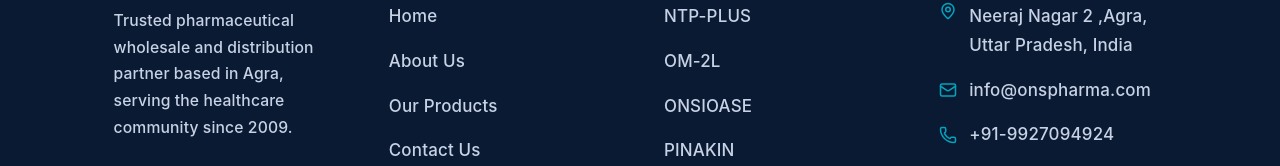
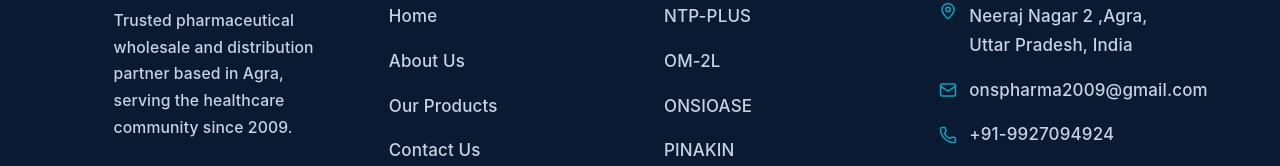
Before and after one commit to MidMinRex/onspharma-website, a React (Vite) app: page / in a window 1280 px wide. Shown: the part 3845-4011 px from the top of the page. Built offline with nearby package versions, Linux system fonts and the light colour scheme.

Commit message:
Final production build + SEO setup

```diff
--- a/src/app/components/Hero.tsx
+++ b/src/app/components/Hero.tsx
@@ -4,7 +4,7 @@
 import { COMPANY_INFO } from '../constants';
 import { ImageWithFallback } from '../components/figma/ImageWithFallback';
 
-export const Hero: React.FC<{ onCtaClick: (page: string) => void }> = ({ onCtaClick }) => {
+export const Hero: React.FC = () => {
   return (
     <div className="relative min-h-screen flex items-center pt-20 overflow-hidden bg-[#F6F3EC]">
       {/* Background patterns */}
--- a/src/app/components/LayoutUtils.tsx
+++ b/src/app/components/LayoutUtils.tsx
@@ -31,6 +31,6 @@
         {subtitle}
       </p>
     )}
-    <div className={`h-1 w-20 mt-6 ${light ? 'bg-[#00A4BD]' : 'bg-[#00A4BD]'}`}></div>
+    <div className="h-1 w-20 mt-6 bg-[#00A4BD]"></div>
   </div>
 );
--- a/src/app/constants.ts
+++ b/src/app/constants.ts
@@ -20,7 +20,7 @@
   tagline: "Bridging the gap in healthcare through excellence in distribution.",
   contact: {
     address: "Neeraj Nagar 2 ,Agra, Uttar Pradesh, India",
-    email: "info@onspharma.com",
+    email: "onspharma2009@gmail.com",
     phone: "+91-9927094924",
   },
   disclaimer: "For registered medical practitioners and pharmacists only.",
```
Also changed, not shown: 1 other file (tests, documents, lock files or other folders).
